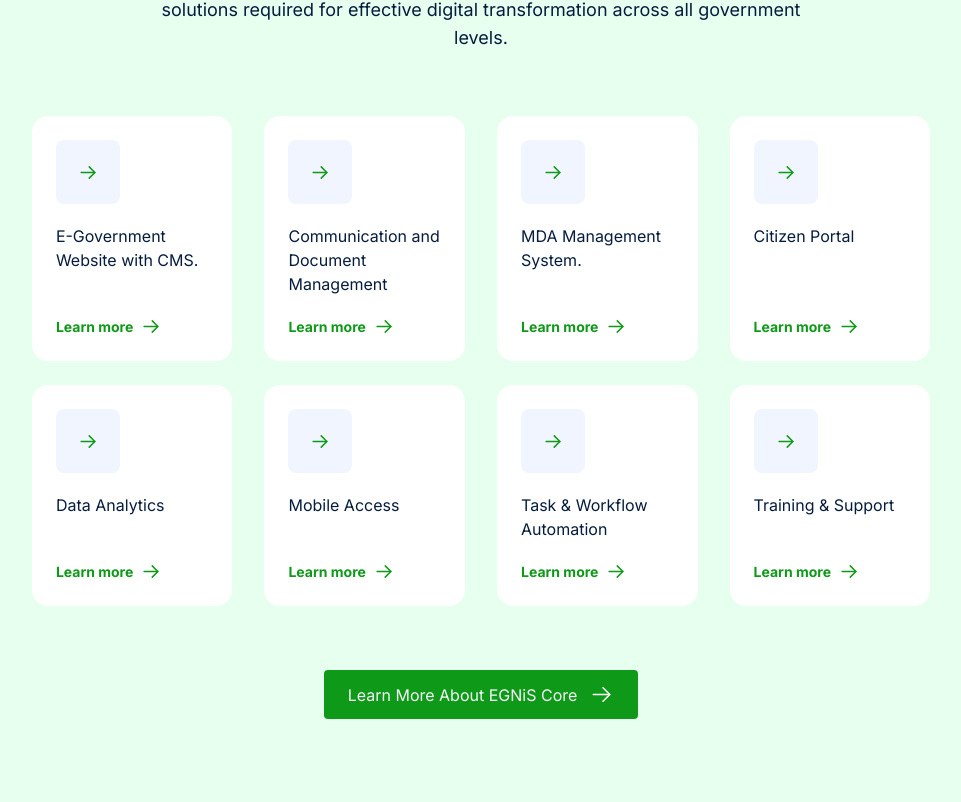
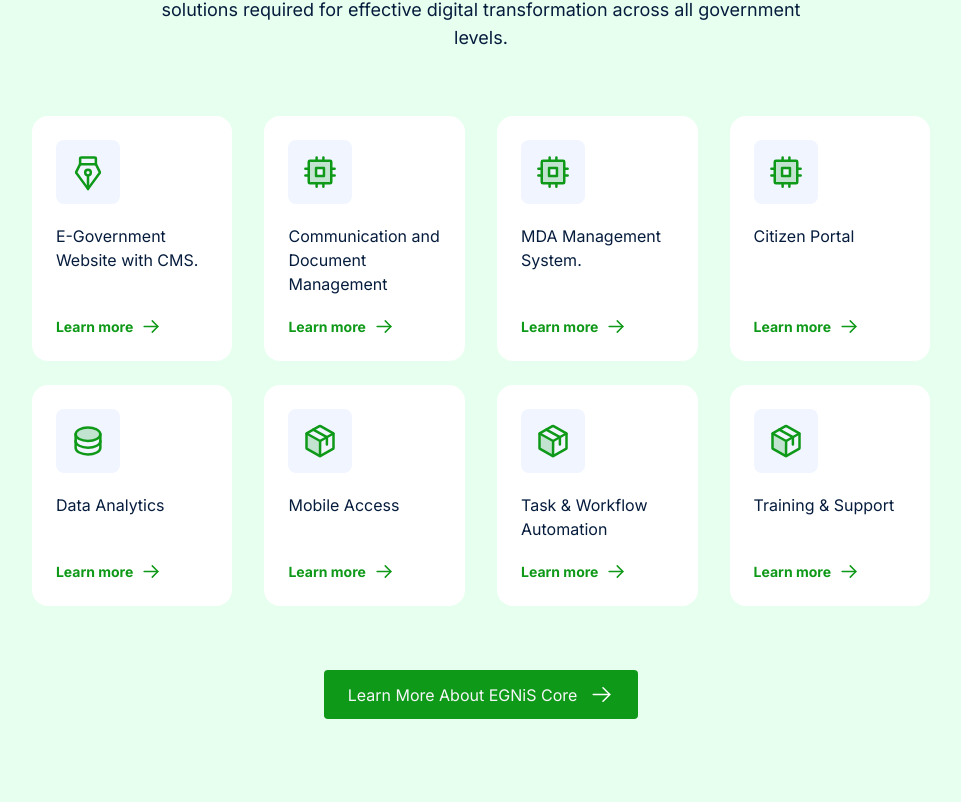
Before and after one commit to Wondersmasher/EGNIS, a Next.js app: page / in a window 1280 px wide. Shown: the part 2098-2900 px from the top of the page, without its empty margins (159-1120 px from the left). Built offline with nearby package versions, Linux system fonts and the light colour scheme.

Commit message:
refactor: Update feats structure to use objects for enhanced clarity and icon management

```diff
--- a/src/app/page.tsx
+++ b/src/app/page.tsx
@@ -146,24 +146,16 @@ export default function Home() {
           {feats.map((feat) => {
             return (
               <div
-                key={feat}
+                key={feat.title}
                 className='bg-white p-6 rounded-2xl flex flex-col justify-between gap-5 hover:shadow-lg duration-500 cursor-pointer w-[15.67vw] group'
               >
                 <div className='flex flex-col gap-5'>
                   <div className='bg-icon-bg size-16 rounded-lg flex justify-center items-center group-hover:bg-main duration-500'>
-                    <Image
-                      src={arrowRightGreen}
-                      alt='Logo'
-                      className='group-hover:hidden'
-                    />
-                    <Image
-                      src={arrowRightWhite}
-                      alt='Logo'
-                      className='group-hover:block hidden'
-                    />
-                  </div>{" "}
+                    {feat.iconFilled}
+                    {feat.iconUnfilled}
+                  </div>
                   <p className='text-text-gray900 text-base font-medium'>
-                    {feat}
+                    {feat.title}
                   </p>
                 </div>
                 <button className='text-main font-bold  text-sm flex gap-2 items-center'>
@@ -551,17 +543,71 @@ const navTitles = [
   "Contact us",
 ];
 
+// const feats = [
+//   "E-Government Website with CMS.",
+//   "Communication and Document Management",
+//   "MDA Management System.",
+//   "Citizen Portal",
+//   "Data Analytics",
+//   "Mobile Access",
+//   "Task & Workflow Automation",
+//   "Training & Support",
+// ];
+
 const feats = [
-  "E-Government Website with CMS.",
-  "Communication and Document Management",
-  "MDA Management System.",
-  "Citizen Portal",
-  "Data Analytics",
-  "Mobile Access",
-  "Task & Workflow Automation",
-  "Training & Support",
+  {
+    title: "E-Government Website with CMS.",
+    iconUnfilled: <StateLandIcon className='group-hover:hidden' />,
+    iconFilled: <StateLandWhiteIcon className='group-hover:block hidden ' />,
+  },
+  {
+    title: "Communication and Document Management",
+    iconUnfilled: <StateBusinessIcon className='group-hover:hidden' />,
+    iconFilled: (
+      <StateBusinessWhiteIcon className='group-hover:block hidden ' />
+    ),
+  },
+  {
+    title: "MDA Management System.",
+    iconUnfilled: <StateBusinessIcon className='group-hover:hidden' />,
+    iconFilled: (
+      <StateBusinessWhiteIcon className='group-hover:block hidden ' />
+    ),
+  },
+  {
+    title: "Citizen Portal",
+    iconUnfilled: <StateBusinessIcon className='group-hover:hidden' />,
+    iconFilled: (
+      <StateBusinessWhiteIcon className='group-hover:block hidden ' />
+    ),
+  },
+  {
+    title: "Data Analytics",
+    iconUnfilled: <EProcureMentIcon className='group-hover:hidden' />,
+    iconFilled: <EProcureMentWhiteIcon className='group-hover:block hidden ' />,
+  },
+  {
+    title: "Mobile Access",
+    iconUnfilled: <HumanResourceIcon className='group-hover:hidden' />,
+    iconFilled: (
+      <HumanResourceWhiteIcon className='group-hover:block hidden ' />
+    ),
+  },
+  {
+    title: "Task & Workflow Automation",
+    iconUnfilled: <HumanResourceIcon className='group-hover:hidden' />,
+    iconFilled: (
+      <HumanResourceWhiteIcon className='group-hover:block hidden ' />
+    ),
+  },
+  {
+    title: "Training & Support",
+    iconUnfilled: <HumanResourceIcon className='group-hover:hidden' />,
+    iconFilled: (
+      <HumanResourceWhiteIcon className='group-hover:block hidden ' />
+    ),
+  },
 ];
-
 const prodAndSols = [
   {
     title: "State Central Billing and Payment Management System",
```
